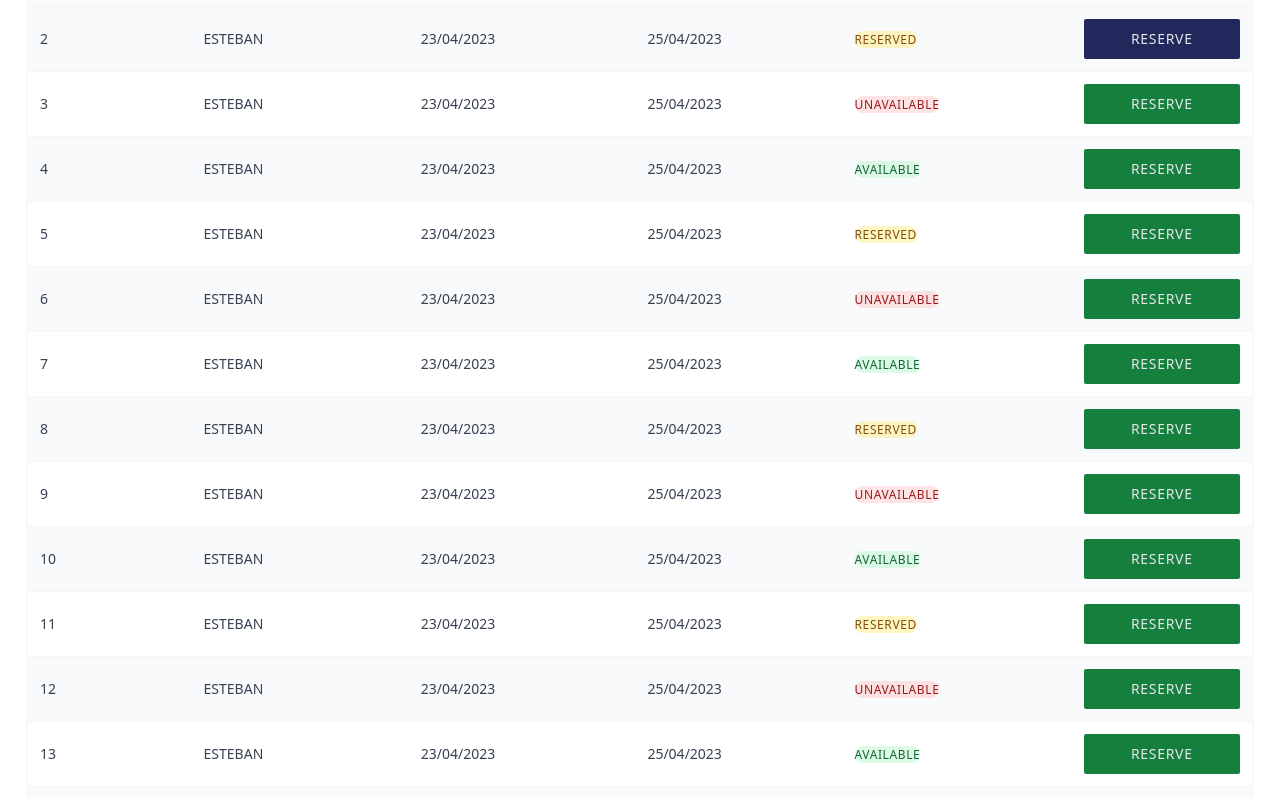
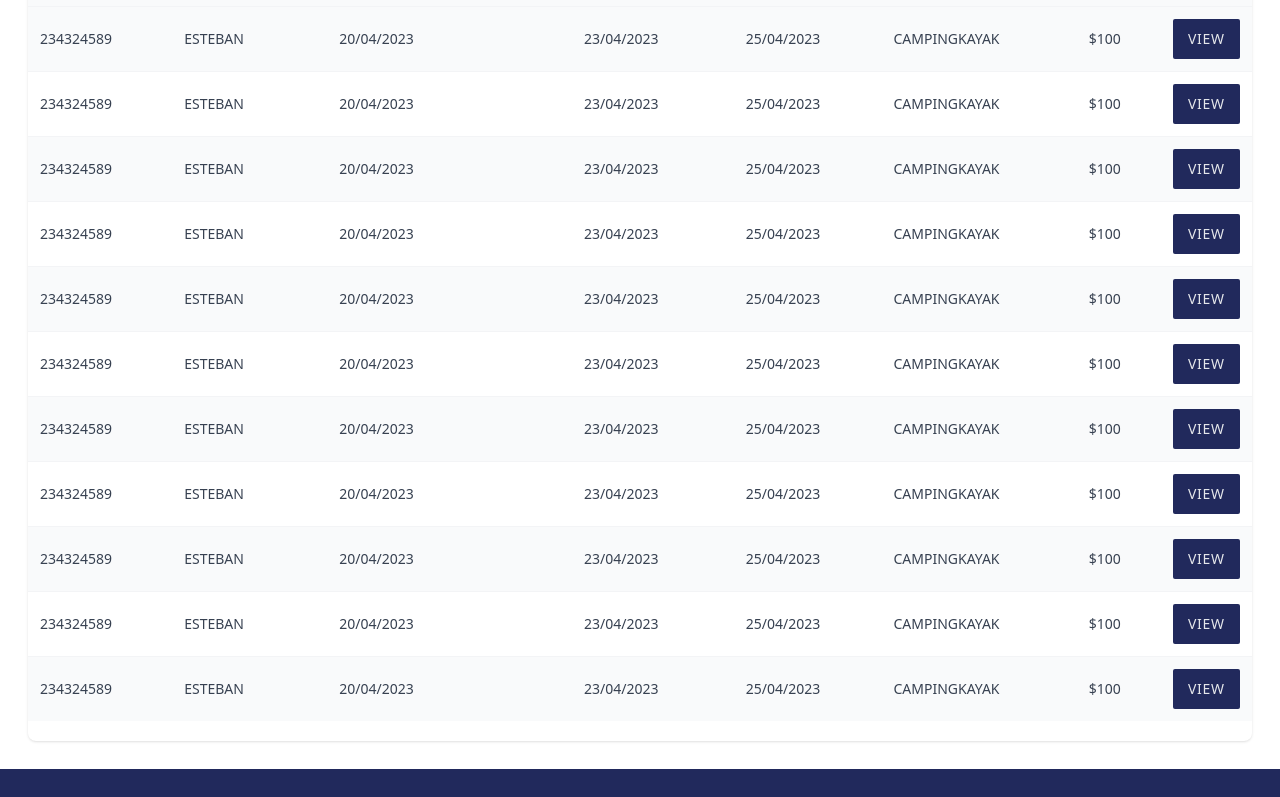
Before and after one commit to estebancb03/LosOsitos_ci0128_23a, a React (Vite) app in the folder src/Frontend/: page /operator/reservation-list in a window 1280 px wide. Shown: the part 280-1077 px from the top of the page. Built offline with nearby package versions, Linux system fonts and the light colour scheme.

Commit message:
Cambio en datos de prueba y encabezados de la tabla

```diff
--- a/src/Frontend/src/data/AvailabilityTestData.jsx
+++ b/src/Frontend/src/data/AvailabilityTestData.jsx
@@ -1,198 +1,162 @@
 import Button from "../components/Button";
 
-const AvailabilityReserveData = [
+const AvailabilityViewData = [
   {
-    parcel: 1,
+    id: 234324589,
     customer: "Esteban",
+    reservationDate: "20/04/2023",
     startDate: "23/04/2023",
     endDate: "25/04/2023",
-    state: "available",
-    action: <Button text="Reserve" type="delete" />,
+    products: [
+      "Camping",
+      "Kayak"
+    ],
+    pay: "$100",
+    action: <Button text="View" type="" />,
   },
   {
-    parcel: 2,
+    id: 234324589,
     customer: "Esteban",
+    reservationDate: "20/04/2023",
     startDate: "23/04/2023",
     endDate: "25/04/2023",
-    state: "reserved",
-    action: <Button text="Reserve" type="modify" />,
+    products: [
+      "Camping",
+      "Kayak"
+    ],
+    pay: "$100",
+    action: <Button text="View" type="" />,
   },
   {
-    parcel: 3,
+    id: 234324589,
     customer: "Esteban",
+    reservationDate: "20/04/2023",
     startDate: "23/04/2023",
     endDate: "25/04/2023",
-    state: "unavailable",
-    action: <Button text="Reserve" type="add" />,
+    products: [
+      "Camping",
+      "Kayak"
+    ],
+    pay: "$100",
+    action: <Button text="View" type="" />,
   },
   {
-    parcel: 4,
+    id: 234324589,
     customer: "Esteban",
+    reservationDate: "20/04/2023",
     startDate: "23/04/2023",
     endDate: "25/04/2023",
-    state: "available",
-    action: <Button text="Reserve" type="add" />,
+    products: [
+      "Camping",
+      "Kayak"
+    ],
+    pay: "$100",
+    action: <Button text="View" type="" />,
   },
   {
-    parcel: 5,
+    id: 234324589,
     customer: "Esteban",
+    reservationDate: "20/04/2023",
     startDate: "23/04/2023",
     endDate: "25/04/2023",
-    state: "reserved",
-    action: <Button text="Reserve" type="add" />,
+    products: [
+      "Camping",
+      "Kayak"
+    ],
+    pay: "$100",
+    action: <Button text="View" type="" />,
   },
   {
-    parcel: 6,
+    id: 234324589,
     customer: "Esteban",
+    reservationDate: "20/04/2023",
     startDate: "23/04/2023",
     endDate: "25/04/2023",
-    state: "unavailable",
-    action: <Button text="Reserve" type="add" />,
+    products: [
+      "Camping",
+      "Kayak"
+    ],
+    pay: "$100",
+    action: <Button text="View" type="" />,
   },
   {
-    parcel: 7,
+    id: 234324589,
     customer: "Esteban",
+    reservationDate: "20/04/2023",
     startDate: "23/04/2023",
     endDate: "25/04/2023",
-    state: "available",
-    action: <Button text="Reserve" type="add" />,
+    products: [
+      "Camping",
+      "Kayak"
+    ],
+    pay: "$100",
+    action: <Button text="View" type="" />,
   },
   {
-    parcel: 8,
+    id: 234324589,
     customer: "Esteban",
+    reservationDate: "20/04/2023",
     startDate: "23/04/2023",
     endDate: "25/04/2023",
-    state: "reserved",
-    action: <Button text="Reserve" type="add" />,
+    products: [
+      "Camping",
+      "Kayak"
+    ],
+    pay: "$100",
+    action: <Button text="View" type="" />,
   },
   {
-    parcel: 9,
+    id: 234324589,
     customer: "Esteban",
+    reservationDate: "20/04/2023",
     startDate: "23/04/2023",
     endDate: "25/04/2023",
-    state: "unavailable",
-    action: <Button text="Reserve" type="add" />,
+    products: [
+      "Camping",
+      "Kayak"
+    ],
+    pay: "$100",
+    action: <Button text="View" type="" />,
   },
   {
-    parcel: 10,
+    id: 234324589,
     customer: "Esteban",
+    reservationDate: "20/04/2023",
     startDate: "23/04/2023",
     endDate: "25/04/2023",
-    state: "available",
-    action: <Button text="Reserve" type="add" />,
+    products: [
+      "Camping",
+      "Kayak"
+    ],
+    pay: "$100",
+    action: <Button text="View" type="" />,
   },
   {
-    parcel: 11,
+    id: 234324589,
     customer: "Esteban",
+    reservationDate: "20/04/2023",
     startDate: "23/04/2023",
     endDate: "25/04/2023",
-    state: "reserved",
-    action: <Button text="Reserve" type="add" />,
+    products: [
+      "Camping",
+      "Kayak"
+    ],
+    pay: "$100",
+    action: <Button text="View" type="" />,
   },
   {
-    parcel: 12,
+    id: 234324589,
     customer: "Esteban",
+    reservationDate: "20/04/2023",
     startDate: "23/04/2023",
     endDate: "25/04/2023",
-    state: "unavailable",
-    action: <Button text="Reserve" type="add" />,
-  },
-  {
-    parcel: 13,
-    customer: "Esteban",
-    startDate: "23/04/2023",
-    endDate: "25/04/2023",
-    state: "available",
-    action: <Button text="Reserve" type="add" />,
-  },
-  {
-    parcel: 14,
-    customer: "Esteban",
-    startDate: "23/04/2023",
-    endDate: "25/04/2023",
-    state: "reserved",
-    action: <Button text="Reserve" type="add" />,
-  },
-  {
-    parcel: 15,
-    customer: "Esteban",
-    startDate: "23/04/2023",
-    endDate: "25/04/2023",
-    state: "unavailable",
-    action: <Button text="Reserve" type="add" />,
-  },
-  {
-    parcel: 16,
-    customer: "Esteban",
-    startDate: "23/04/2023",
-    endDate: "25/04/2023",
-    state: "available",
-    action: <Button text="Reserve" type="add" />,
-  },
-  {
-    parcel: 17,
-    customer: "Esteban",
-    startDate: "23/04/2023",
-    endDate: "25/04/2023",
-    state: "reserved",
-    action: <Button text="Reserve" type="add" />,
-  },
-  {
-    parcel: 18,
-    customer: "Esteban",
-    startDate: "23/04/2023",
-    endDate: "25/04/2023",
-    state: "unavailable",
-    action: <Button text="Reserve" type="add" />,
-  },
-  {
-    parcel: 19,
-    customer: "Esteban",
-    startDate: "23/04/2023",
-    endDate: "25/04/2023",
-    state: "available",
-    action: <Button text="Reserve" type="add" />,
-  },
-  {
-    parcel: 20,
-    customer: "Esteban",
-    startDate: "23/04/2023",
-    endDate: "25/04/2023",
-    state: "reserved",
-    action: <Button text="Reserve" type="add" />,
-  },
-  {
-    parcel: 21,
-    customer: "Esteban",
-    startDate: "23/04/2023",
-    endDate: "25/04/2023",
-    state: "unavailable",
-    action: <Button text="Reserve" type="add" />,
-  },
-  {
-    parcel: 22,
-    customer: "Esteban",
-    startDate: "23/04/2023",
-    endDate: "25/04/2023",
-    state: "available",
-    action: <Button text="Reserve" type="add" />,
-  },
-  {
-    parcel: 23,
-    customer: "Esteban",
-    startDate: "23/04/2023",
-    endDate: "25/04/2023",
-    state: "reserved",
-    action: <Button text="Reserve" type="add" />,
-  },
-  {
-    parcel: 24,
-    customer: "Esteban",
-    startDate: "23/04/2023",
-    endDate: "25/04/2023",
-    state: "unavailable",
-    action: <Button text="Reserve" type="add" />,
-  },
+    products: [
+      "Camping",
+      "Kayak"
+    ],
+    pay: "$100",
+    action: <Button text="View" type="" />,
+  }
 ];
 
-export default AvailabilityReserveData;
+export default AvailabilityViewData;
--- a/src/Frontend/src/pages/ReservationList.jsx
+++ b/src/Frontend/src/pages/ReservationList.jsx
@@ -13,15 +13,17 @@ const ReservationList = () => {
     <>
       <NavMenu />
       <Container>
-        <Title name="Availability" />
+        <Title name="Reservation List" />
         <Table
           colums={[
-            "Parcel",
+            "Id",
             "Customer",
+            "Reservation date",
             "Start date",
             "End date",
-            "State",
-            "Action",
+            "Products",
+            "Pay",
+            ""
           ]}
         >
           {AvailabilityTestData.map((record, index) => (
@@ -29,11 +31,13 @@ const ReservationList = () => {
               key={index}
               number={index}
               data={[
-                record.parcel,
+                record.id,
                 record.customer,
+                record.reservationDate,
                 record.startDate,
                 record.endDate,
-                <StatusText text={record.state} status={record.state} />,
+                record.products,
+                record.pay,
                 record.action,
               ]}
             />
```
